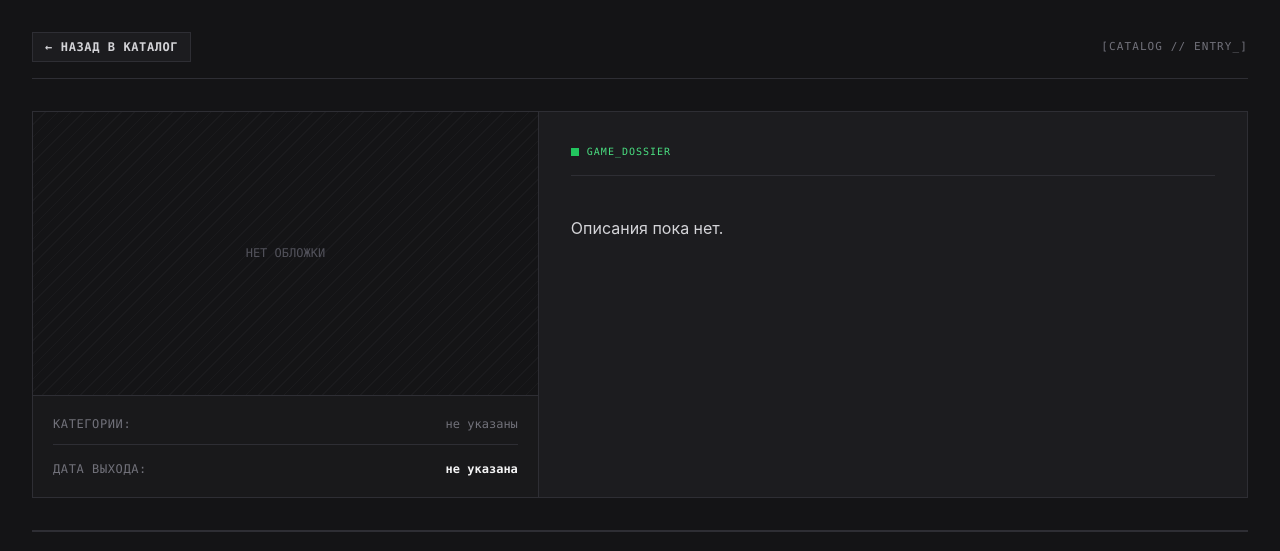
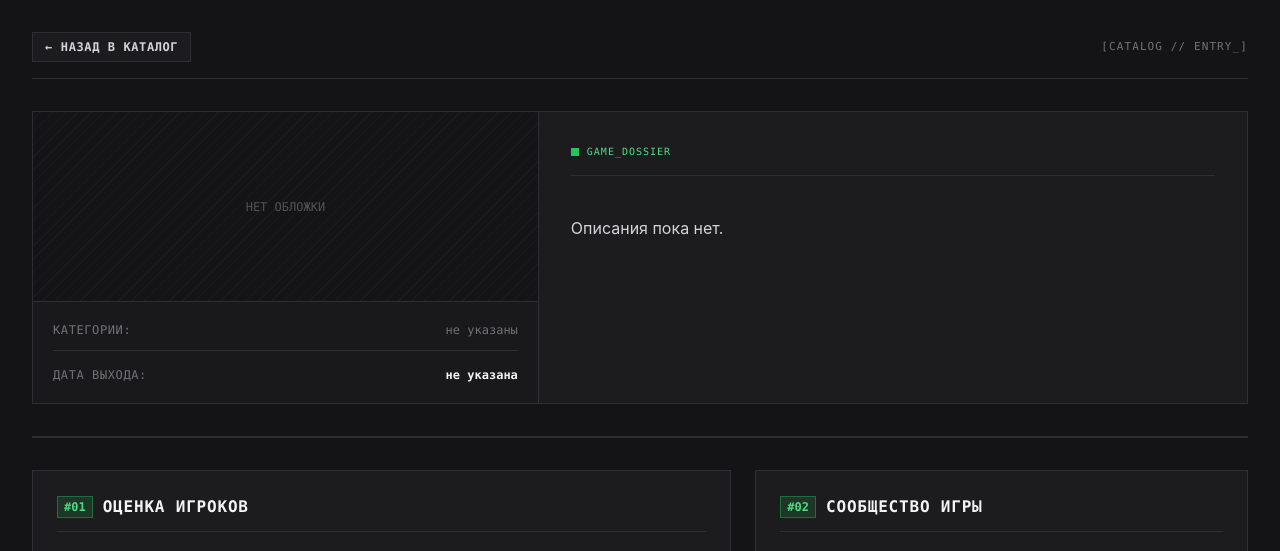
Before and after one commit to WoodenGear-GameDev/Playlog, a Django app: template templates/catalog/game_detail.html in a window 1280 px wide. Shown: the part 65-616 px from the top of the page. Run offline with Django 5.2, Linux system fonts and the light colour scheme; the template is opened without the code that fills it, so the values that code supplies are empty; some libraries are stand-ins or nearby versions.

Commit message:
fix(ui): change game detail cover aspect ratio to 231/87

```diff
--- a/templates/catalog/game_detail.html
+++ b/templates/catalog/game_detail.html
@@ -24,7 +24,7 @@
 
             <!-- Левая колонка: Обложка и метаданные -->
             <div class="lg:col-span-5 border-b lg:border-b-0 lg:border-r border-paper-300 dark:border-carbon-800 flex flex-col justify-between bg-paper-50/50 dark:bg-carbon-950/40">
-                <div class="relative w-full aspect-[16/9] border-b border-paper-300 dark:border-carbon-800 bg-paper-200 dark:bg-carbon-950 overflow-hidden">
+                <div class="relative w-full aspect-[231/87] border-b border-paper-300 dark:border-carbon-800 bg-paper-200 dark:bg-carbon-950 overflow-hidden">
                     {% if game.header_image %}
                         <img src="{{ game.header_image }}"
                              alt="{{ game }}"
```
